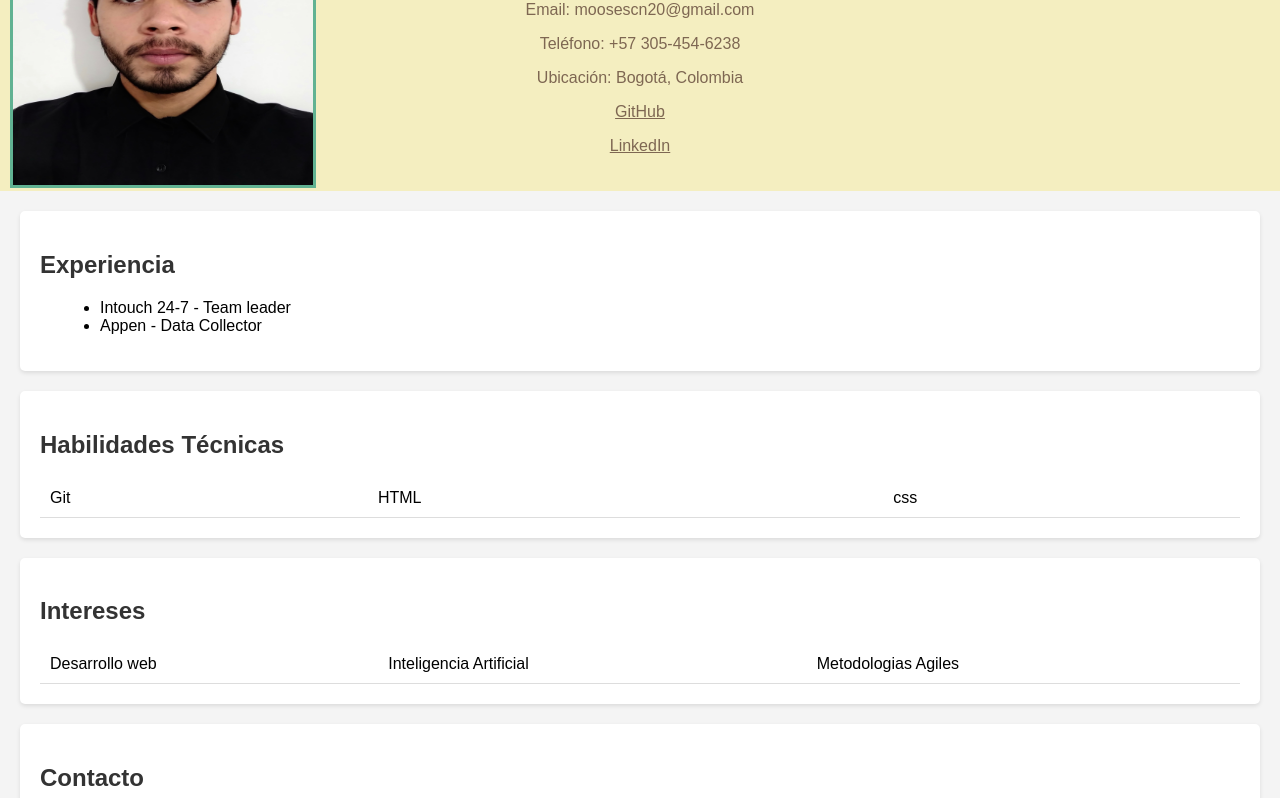
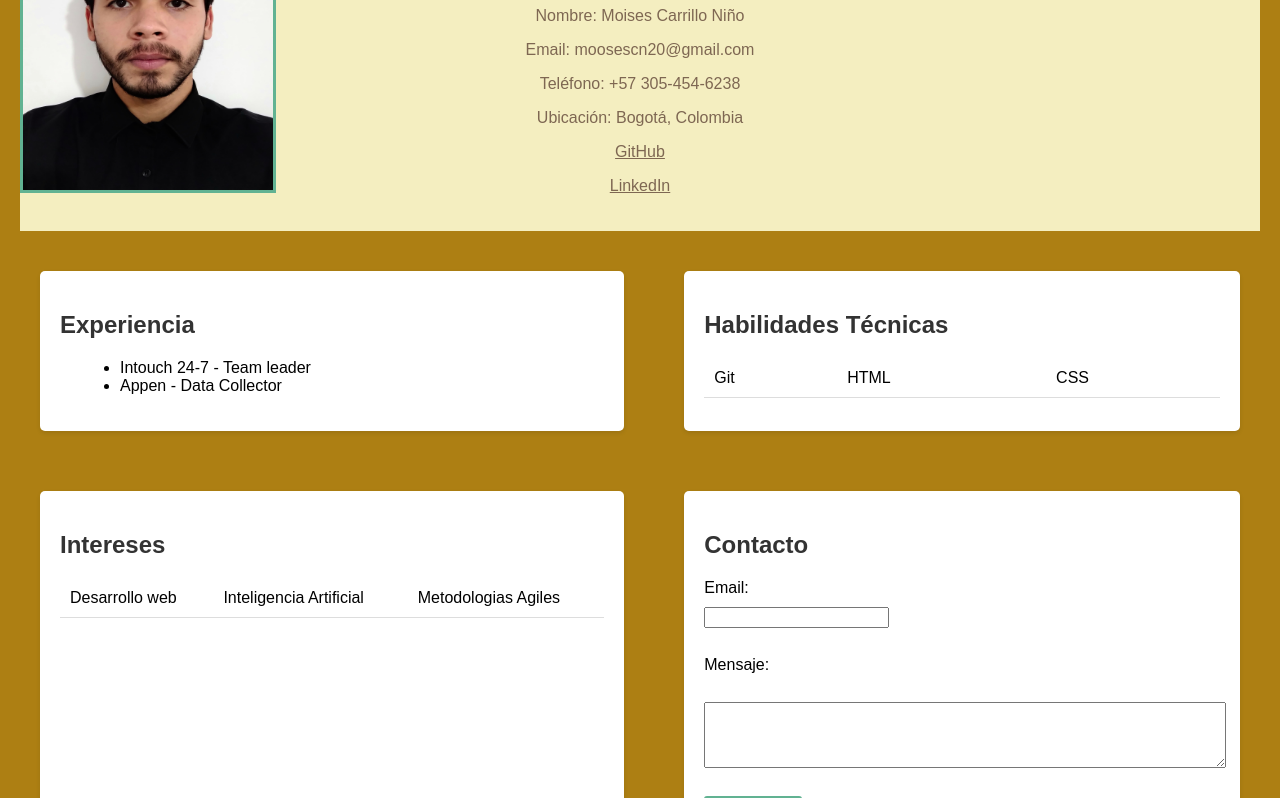
Before and after one commit to apt-install-mcn/HTML-INTRO, a plain HTML site: page index.html in a window 1280 px wide. Shown: the part 133-931 px from the top of the page. Drawn offline with Linux system fonts and the light colour scheme.

Commit message:
se agrego grid y pad para crear los cuadros,cambio de color y añadimos foto de pestaña

```diff
--- a/index.css
+++ b/index.css
@@ -1,31 +1,39 @@
+link[rel="icon"] {
+    border-radius: 50%;
+
+}
+
+body {
+    font-family: Arial, sans-serif;
+    background-color: #ad7f13;
+    margin: 0;
+    padding: 0;
+}
+
+
+.container {
+    display: grid;
+    grid-template-columns: repeat(auto-fit, minmax(1fr));
+    gap: 20px;
+    padding: 20px;
+}
+
+
 img {
-    position: relative;
-    width: 300px;
+    position: absolute;
+    width: 250px;
     height: 300px;
     border: 3px solid #61b292;
     overflow: hidden;
-}
-
-img {
-    position: absolute;
-    top: 15px;
-    left: 10px;
-    transition: transform 0.3s ease;
+    transition: transform 0.1s ease;
 }
 
 img:hover {
     transform: translate(10px, 10px);
 }
 
-
-body {
-    font-family: Arial, sans-serif;
-    background-color: #f4f4f4;
-    margin: 0;
-    padding: 0;
-}
-
 header {
+    grid-column: span 2;
     background-color: #f4eec0;
     color: #7e6752;
     text-align: center;
@@ -39,6 +47,8 @@ section {
     border-radius: 5px;
     box-shadow: 0 2px 4px rgba(0, 0, 0, 0.1);
 }
+
+
 
 h1, h2, h3 {
     color: #333;
@@ -61,6 +71,7 @@ th, td {
     border-bottom: 1px solid #ddd;
 }
 
+
 a {
     color: #7e6752;
     padding: 20px, 20px;
@@ -76,6 +87,11 @@ label, input, textarea, button {
     margin-bottom: 10px;
 }
 
+textarea {
+    resize: vertical;
+    width: 100%;
+}
+
 button {
     background-color: #61b292;
     color: #fff;
--- a/index.html
+++ b/index.html
@@ -4,11 +4,16 @@
     <meta charset="UTF-8">
     <meta name="viewport" content="width=device-width, initial-scale=1.0">
     <link rel="stylesheet" href="index.css">
-    <img src="img/20210311_160214-01 (2).jpeg" alt="Foto-cv" width="300" height="300">
+    <link rel="icon" href="img/icon.png" type="imagen/png">
+
 
     <title>Mi Hoja de Vida</title>
 </head>
 <body>
+    <div class="container">
+        <aside class="image-container">
+        <img src="img/20210311_160214-01 (2).jpeg" alt="Foto-cv" width="250" height="300">
+        </aside>
         <header>
             <h1>Información General</h1>
             <p>Nombre: Moises Carrillo Niño</p>
@@ -33,9 +38,8 @@
                 <tr>
                     <td>Git</td>
                     <td>HTML</td>
-                <td>css</td>
+                    <td>CSS</td>
                 </tr>
-
             </table>
         </section>
 
@@ -43,12 +47,11 @@
             <h2>Intereses</h2>
             <table>
                 <tr>
-                <td>Desarrollo web</td>
-                <td>Inteligencia Artificial</td>
-                <td>Metodologias Agiles</td>
+                    <td id="Interes">Desarrollo web</td>
+                    <td id="Interes">Inteligencia Artificial</td>
+                    <td id="Interes">Metodologias Agiles</td>
                 </tr>
             </table>
-
         </section>
 
         <section>
@@ -63,5 +66,7 @@
                 <button type="submit">Contactar</button>
             </form>
         </section>
+
+    </div>
 </body>
 </html>
```
Also changed, not shown: html.html (added), 1 other file. Lines whose indentation alone changed are shown as unchanged.
